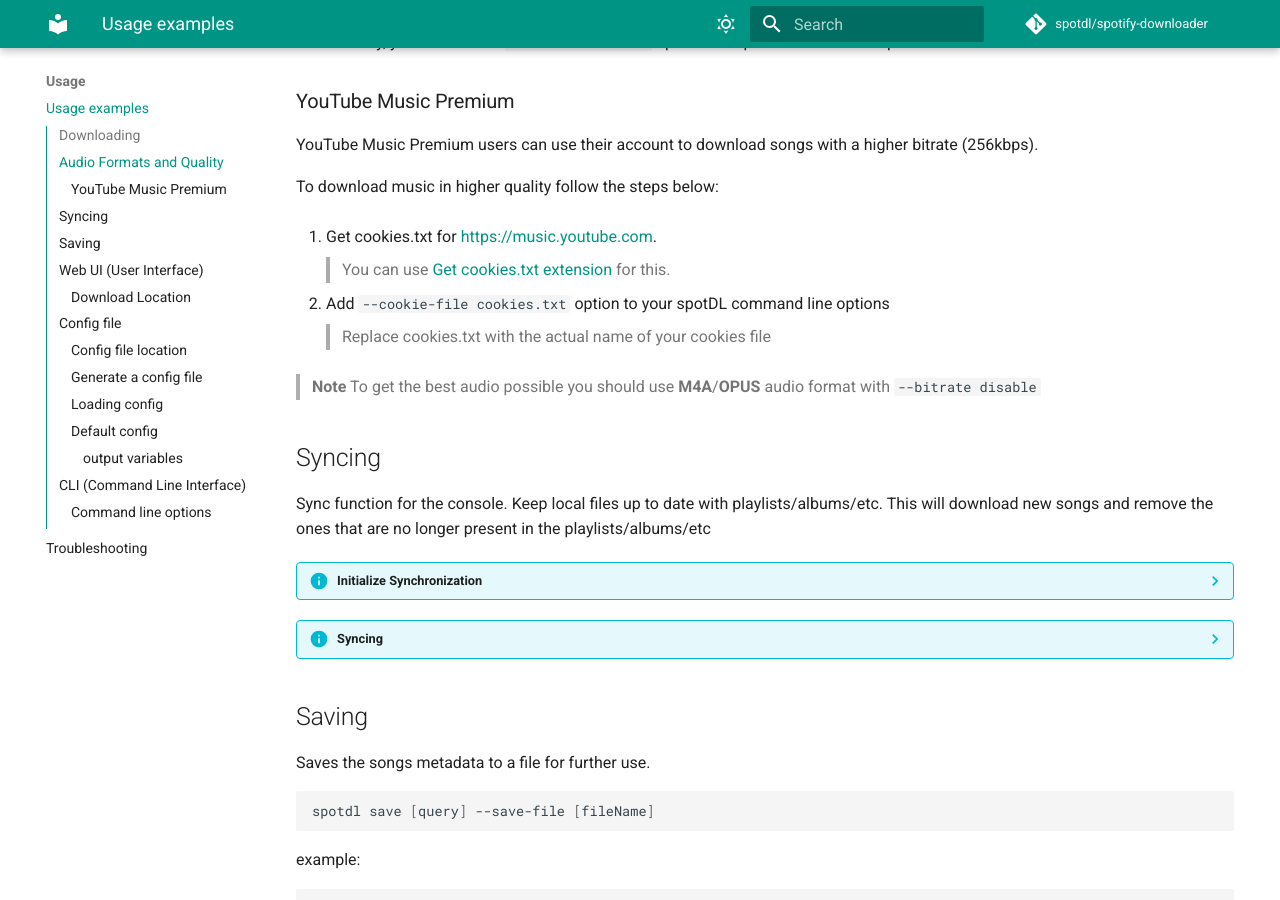
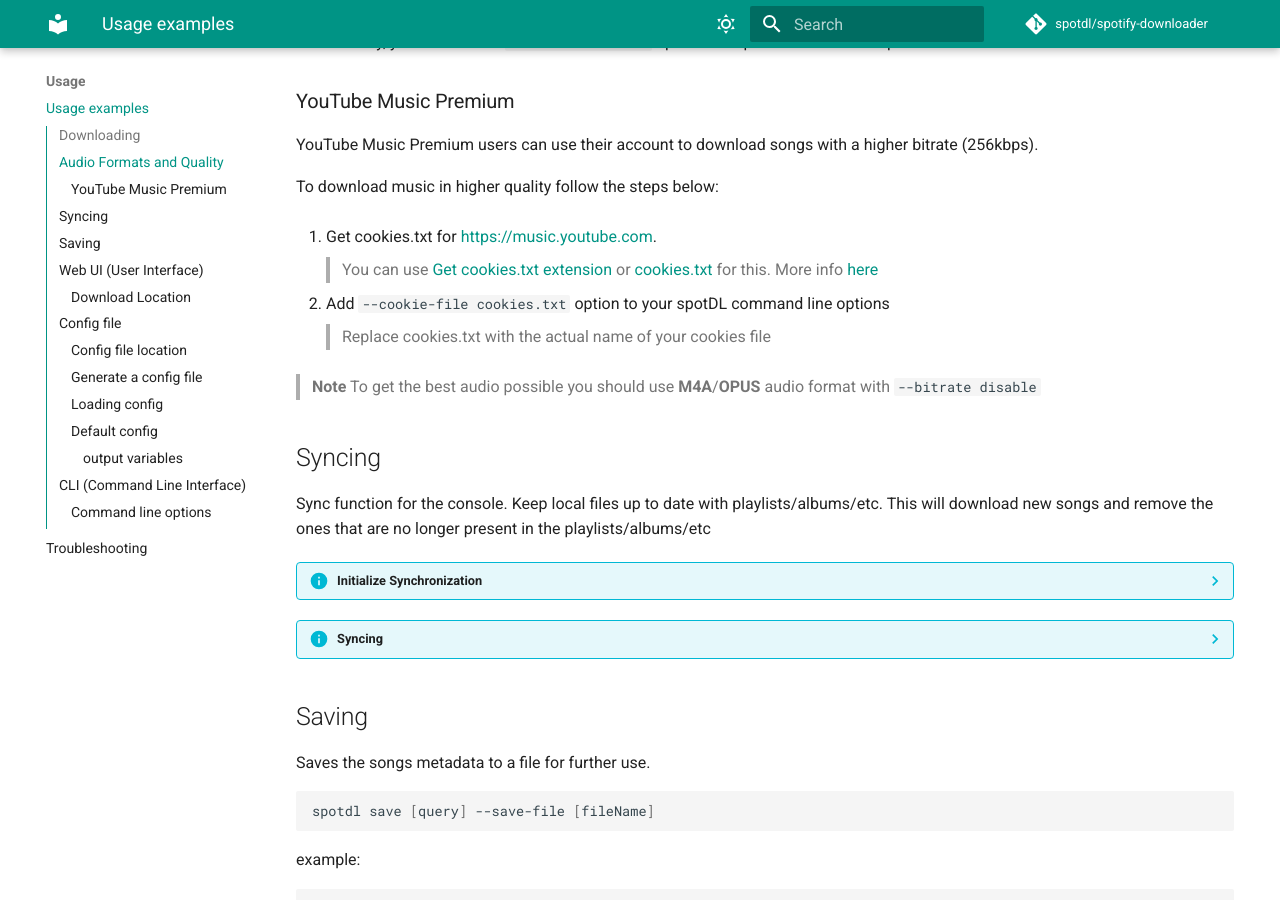
Before and after one commit to spotDL/spotify-downloader, an MkDocs documentation site: the page built from docs/usage.md, in a window 1280 px wide and 900 px high, scrolled down 1118 px. Built offline with MkDocs 1.6.1 and Material for MkDocs 9.7.7, drawn with Linux system fonts in a browser that asks for light colours; comment, search, counter and statistics services are not loaded.

Commit message:
added links for more info about cookies

```diff
--- a/docs/usage.md
+++ b/docs/usage.md
@@ -112,7 +112,7 @@
 To download music in higher quality follow the steps below:
 
 1. Get cookies.txt for https://music.youtube.com.
-> You can use [Get cookies.txt extension](https://chrome.google.com/webstore/detail/get-cookiestxt-locally/cclelndahbckbenkjhflpdbgdldlbecc) for this.
+> You can use [Get cookies.txt extension](https://chrome.google.com/webstore/detail/get-cookiestxt-locally/cclelndahbckbenkjhflpdbgdldlbecc) or [cookies.txt](https://addons.mozilla.org/en-US/firefox/addon/cookies-txt/) for this. More info [here](https://github.com/yt-dlp/yt-dlp/wiki/FAQ#how-do-i-pass-cookies-to-yt-dlp)
 
 2. Add `--cookie-file cookies.txt` option to your spotDL command line options
 > Replace cookies.txt with the actual name of your cookies file
```
